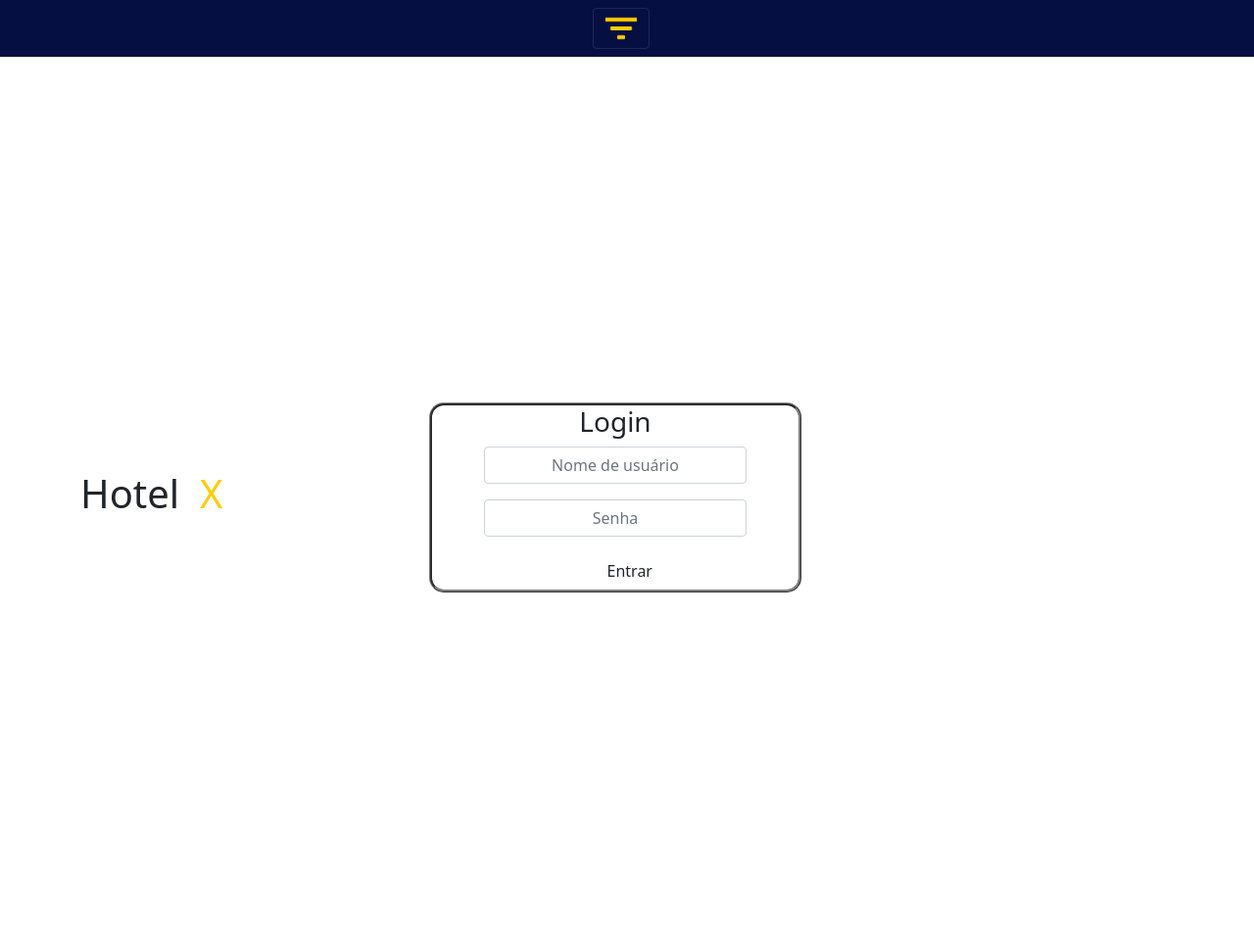
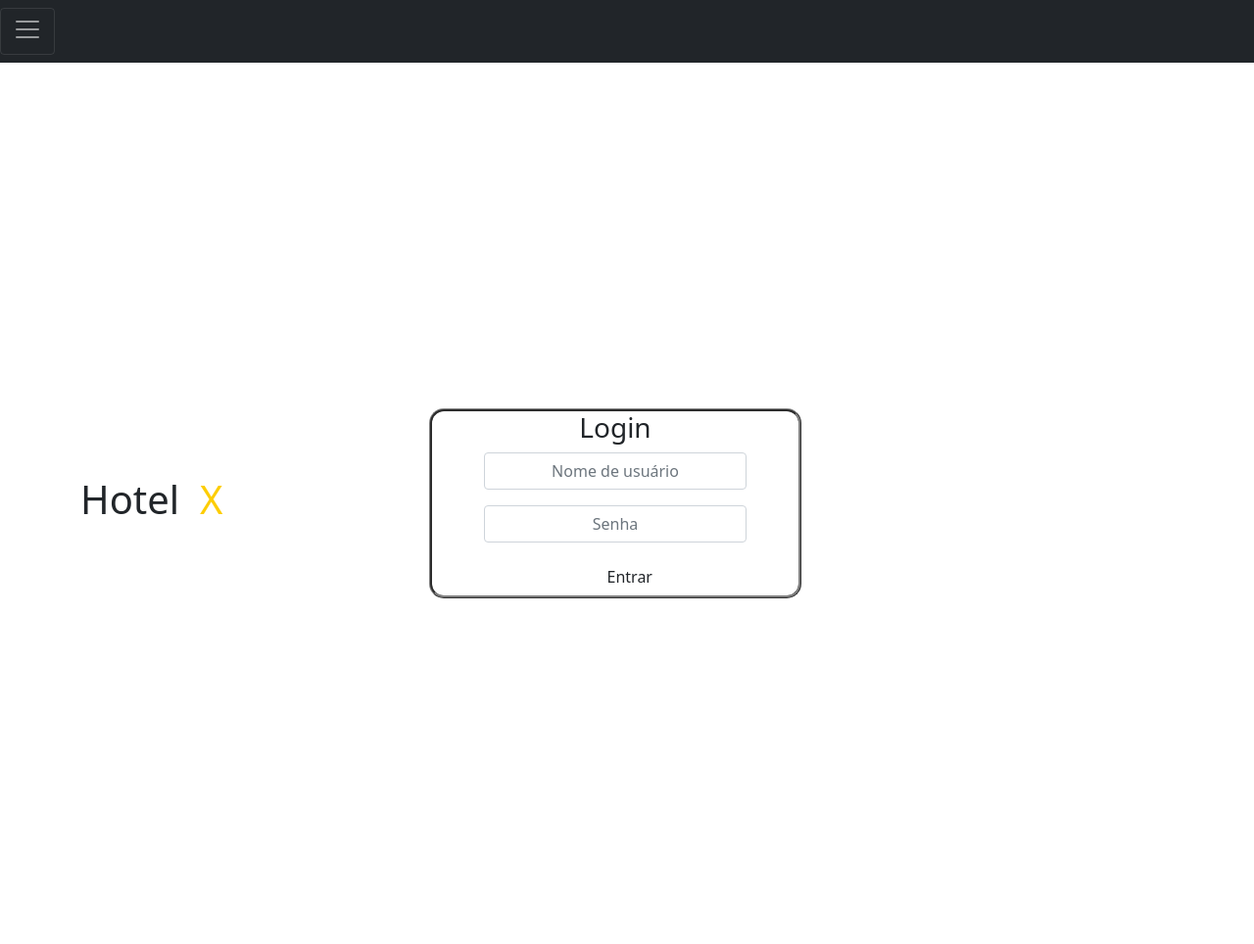
Before and after one commit to devnicius/Projetos, a Jekyll site: the page docs/gestao_hoteleira/index.html, which Jekyll copies as it is, in a window 1280 px wide. Shown: the whole page at 98% size. Built offline with Jekyll 4.4.1, drawn with Linux system fonts in a browser that asks for light colours; nearby versions of some CDN libraries.

Commit message:
Projetos

```diff
--- a/docs/gestao_hoteleira/index.html
+++ b/docs/gestao_hoteleira/index.html
@@ -10,18 +10,18 @@
     <head>
 <body style="height: 100%;">
 
-  <nav class="navbar-dark navbar absolute-top" id="header">
-    <div class="container-fluid navbar-nav">
-      <button class="navbar-toggler" type="button" data-bs-toggle="collapse" data-bs-target="#navbarToggleExternalContent" aria-controls="navbarToggleExternalContent" aria-expanded="false" aria-label="Toggle navigation">
-        <img src="docs/ico-list.png" ></img>
+  <div class="pos-f-t">
+    <div class="collapse" id="navbarToggleExternalContent">
+      <div class="bg-dark p-4">
+        <h4 class="text-white">Collapsed content</h4>
+        <span class="text-muted">Toggleable via the navbar brand.</span>
+      </div>
+    </div>
+    <nav class="navbar navbar-dark bg-dark">
+      <button class="navbar-toggler" type="button" data-toggle="collapse" data-target="#navbarToggleExternalContent" aria-controls="navbarToggleExternalContent" aria-expanded="false" aria-label="Toggle navigation">
+        <span class="navbar-toggler-icon"></span>
       </button>
-    </div>
-  </nav>
-  <div class="collapse" id="navbarToggleExternalContent">
-    <div class="bg-dark p-4">
-      <h5 class="text-white h4">Collapsed content</h5>
-      <span class="text-muted">Toggleable via the navbar brand.</span>
-    </div>
+    </nav>
   </div>
     <div class="container h-100">
       <div class="row h-100 justify-content-start">
```
